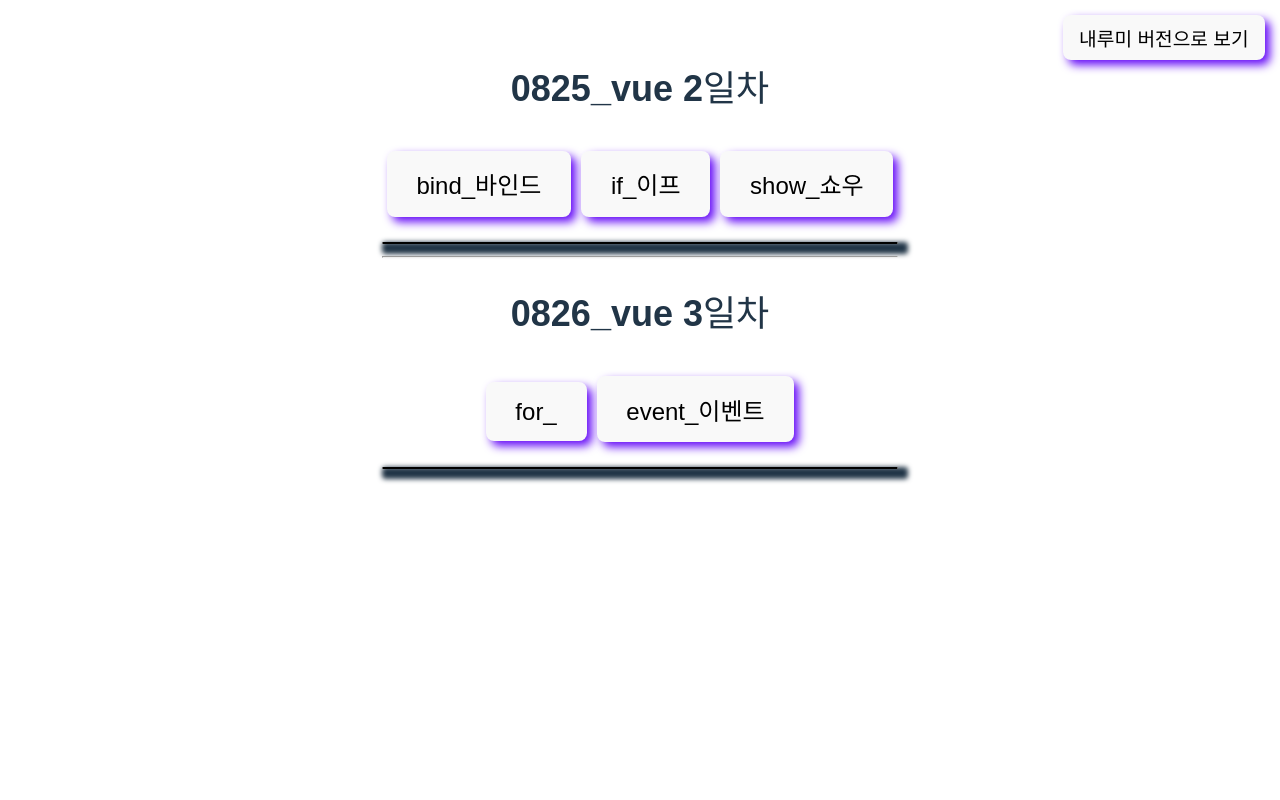
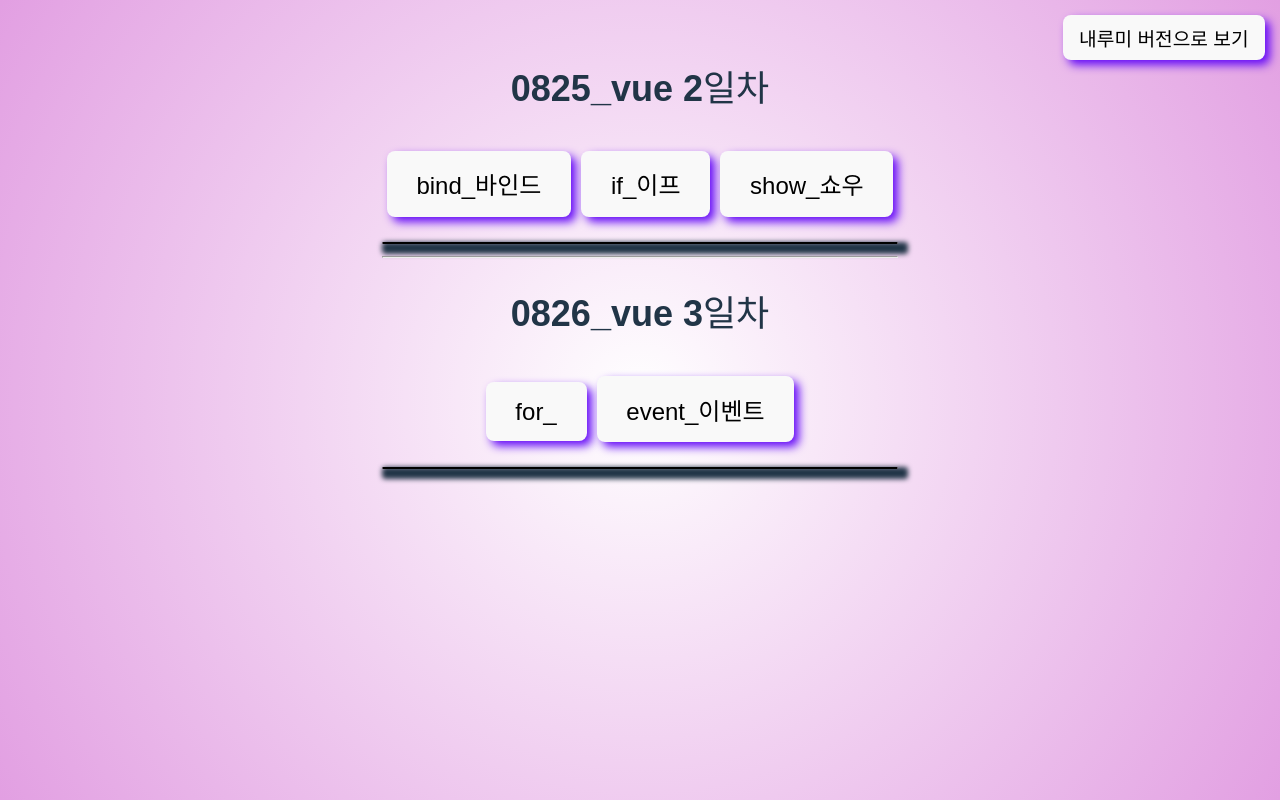
Before and after one commit to gdbin1/vue-site, a Vue app: page / in a window 1280 px wide. Built offline with nearby package versions, Linux system fonts and the light colour scheme; a web font is replaced by a local one.

Commit message:
0826_final

```diff
--- a/src/App.vue
+++ b/src/App.vue
@@ -47,7 +47,7 @@ const pages2 = {D0826_for, D0826_event}
 <KirbyPage v-else />
 </template>
 
-<style scoped>
+<style>
   button{
     margin: 5px;
     filter: drop-shadow(5px 5px 5px rgb(100, 9, 247));
@@ -77,5 +77,8 @@ const pages2 = {D0826_for, D0826_event}
   font-size: 0.8em;
   z-index: 1000;
 }
+body{
+  background: radial-gradient(circle, white, rgb(226, 159, 226));
+}
 
 </style>
```
